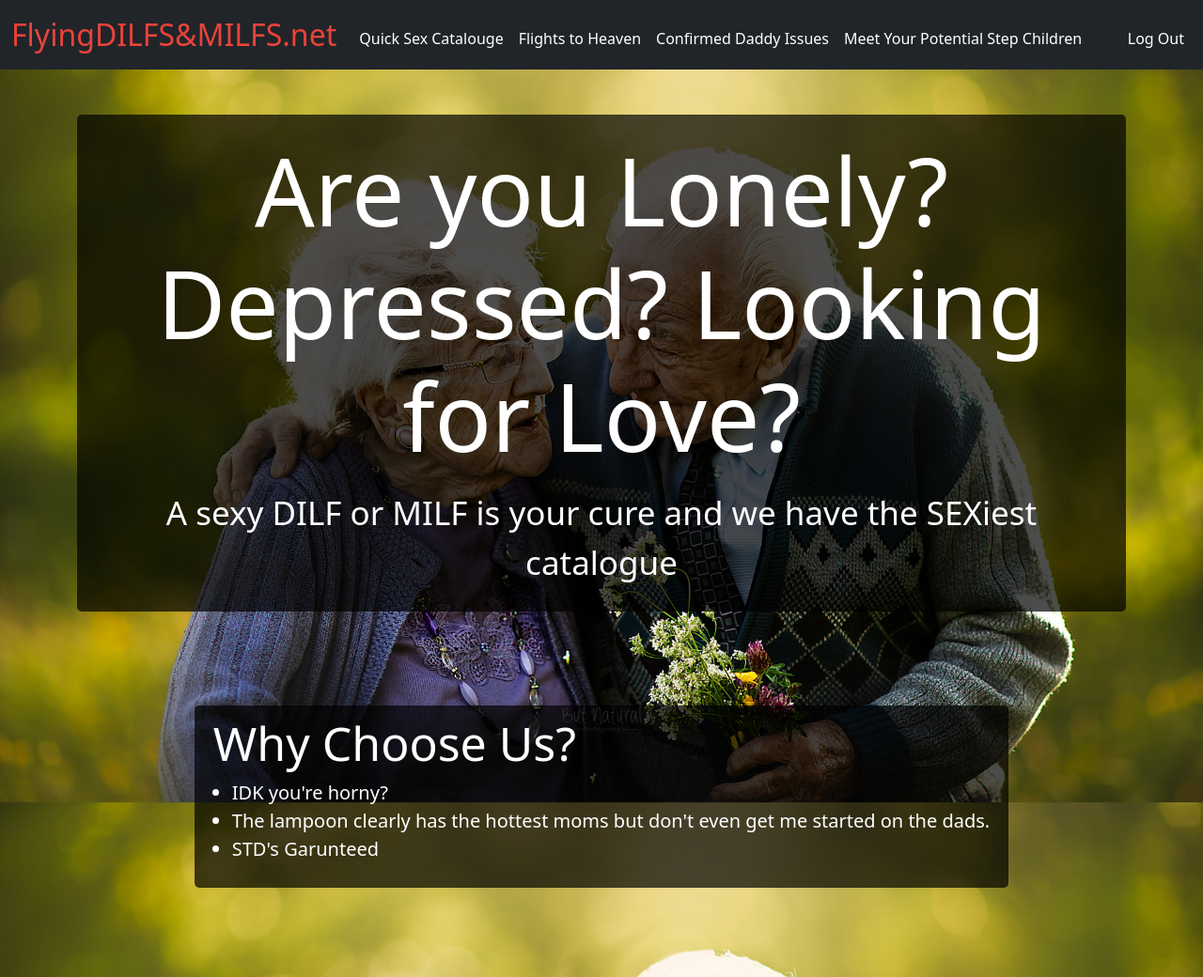
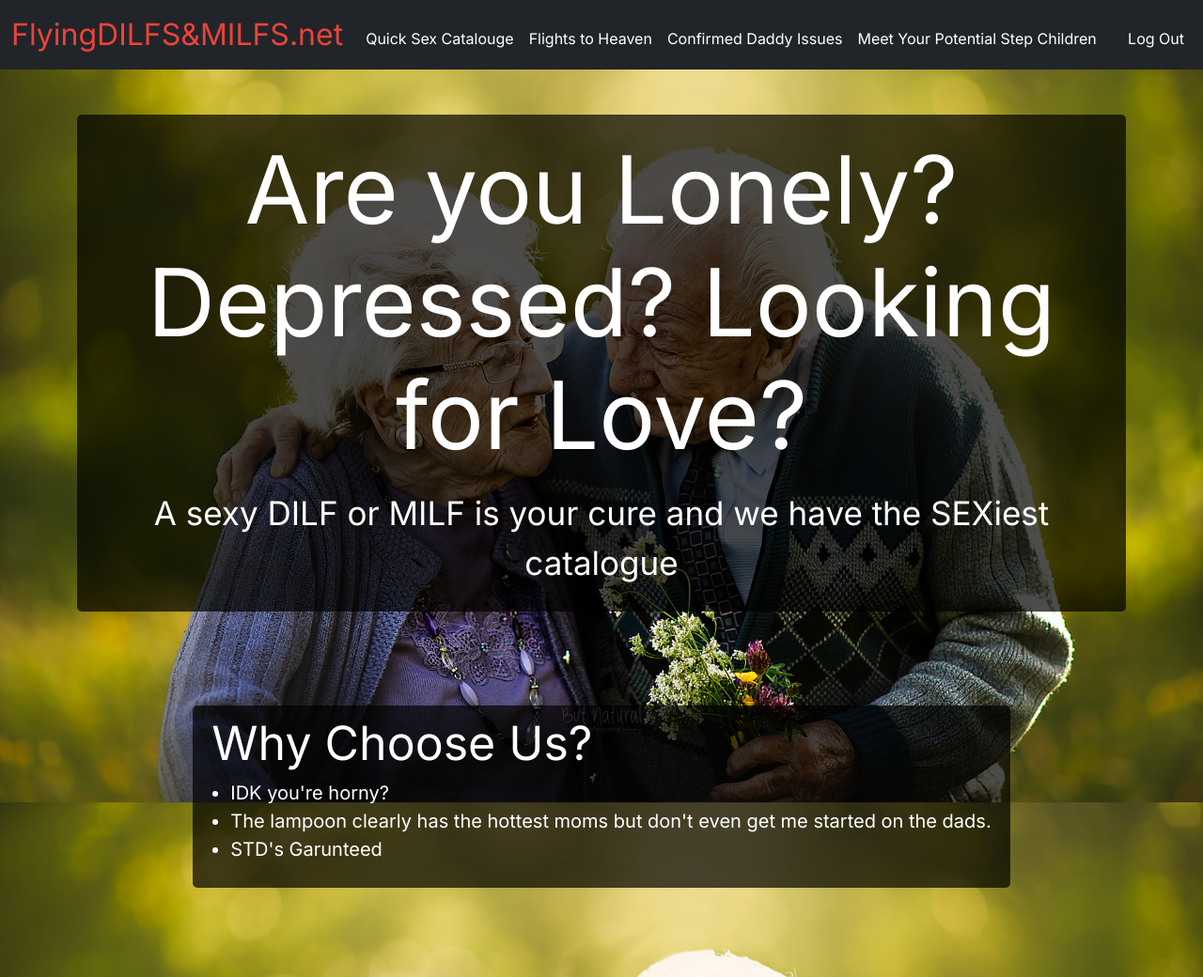
Before and after one commit to 1020robert/LampoonTech, a Flask app: page / in a window 1280 px wide. Shown: the top 1040 px of the page at 94% size. Run offline with Flask 3, Linux system fonts and the light colour scheme; a user stored in the database is signed in; some libraries are stand-ins or nearby versions.

Commit message:
Update styles.css

```diff
--- a/static/styles.css
+++ b/static/styles.css
@@ -2,6 +2,7 @@ html, body {
     height: 100%;
     margin: 0;
     display: flex;
+    font-family: 'Inter', sans-serif;
     flex-direction: column; /
 }
 
```
